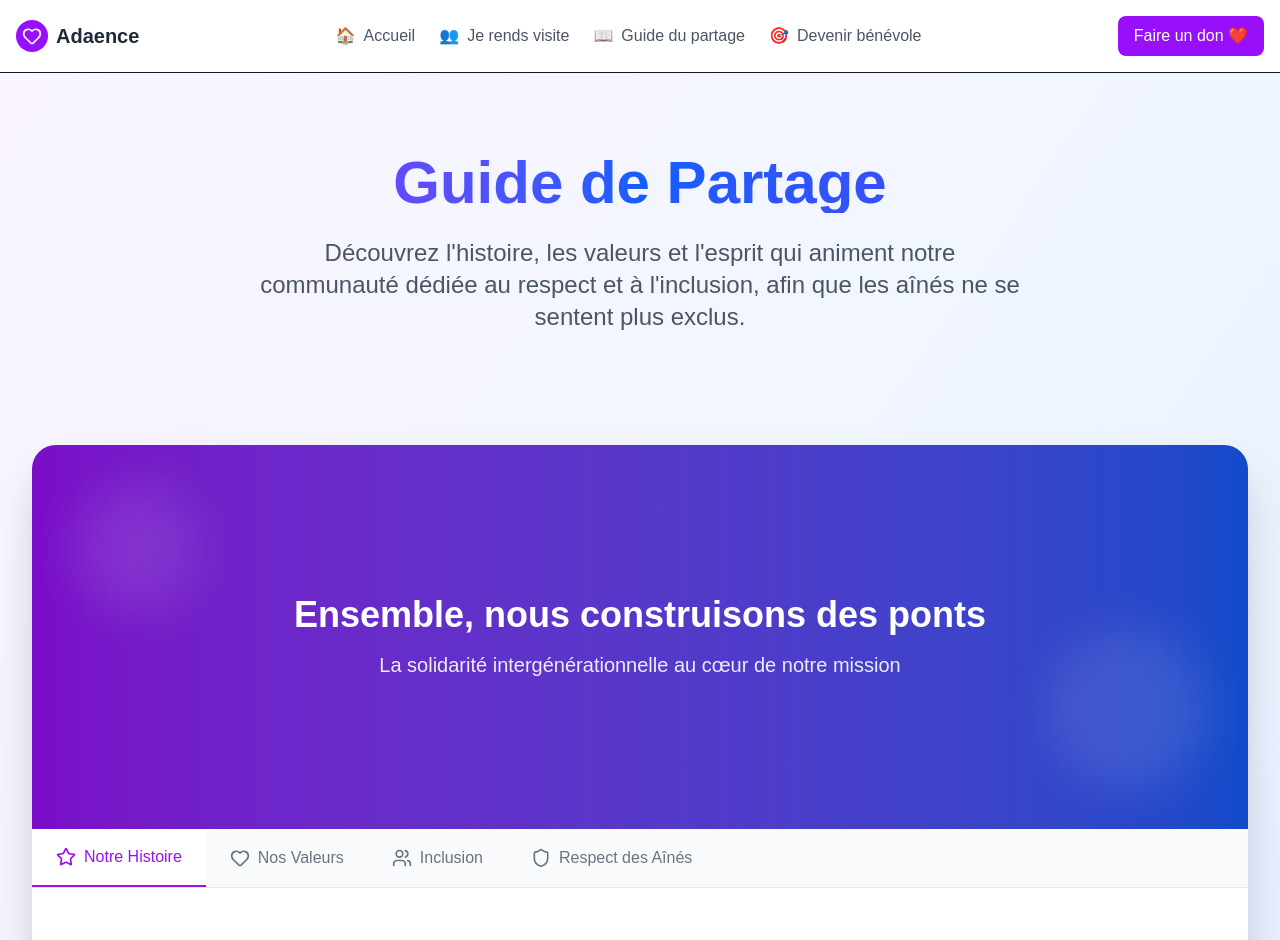
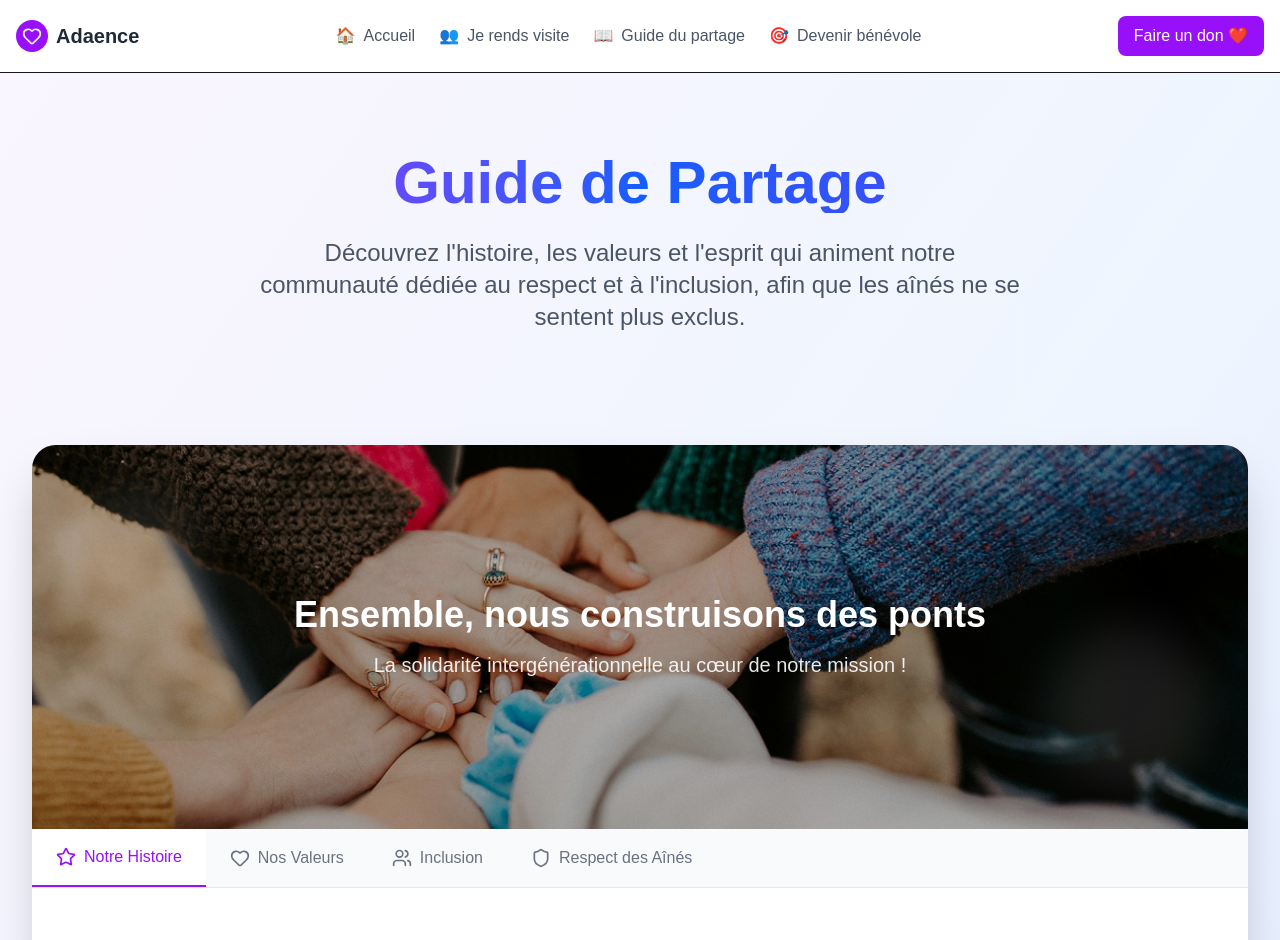
Before and after one commit to Marinegrn/ADAENCE_MVP, a Next.js app in the folder adaence-frontend/: page /guide in a window 1280 px wide. Shown: the top 940 px of the page. Built offline with nearby package versions, Linux system fonts and the light colour scheme.

Commit message:
update : add pictures

```diff
--- a/adaence-frontend/src/app/guide/page.js
+++ b/adaence-frontend/src/app/guide/page.js
@@ -56,11 +56,18 @@ const GuidePage = () => {
         <div className="bg-white rounded-3xl shadow-2xl overflow-hidden">
 
           {/* Hero Image Section */}
-          <div className="relative h-96 bg-gradient-to-r from-purple-600 to-blue-600 flex items-center justify-center overflow-hidden">
+          <div
+          className="relative h-96 flex items-center justify-center overflow-hidden bg-cover bg-center"
+          style={{
+              backgroundImage: "url('/assets/sharing.jpg')",
+              backgroundPosition: "50% 65%", // horizontal 50%, vertical 50%
+              backgroundSize: "cover",
+            }}
+          >
             <div className="absolute inset-0 bg-black/20"></div>
             <div className="relative z-10 text-center text-white px-4">
               <h2 className="text-4xl font-bold mb-4">Ensemble, nous construisons des ponts</h2>
-              <p className="text-xl opacity-90">La solidarité intergénérationnelle au cœur de notre mission</p>
+              <p className="text-xl opacity-90">La solidarité intergénérationnelle au cœur de notre mission !</p>
             </div>
             {/* Decorative elements */}
             <div className="absolute top-10 left-10 w-32 h-32 bg-white/10 rounded-full blur-xl"></div>
--- a/adaence-frontend/src/app/page.js
+++ b/adaence-frontend/src/app/page.js
@@ -52,7 +52,13 @@ const AdaenceLandingPage = () => {
       {/* Hero Section */}
       <section className="relative bg-gradient-to-r from-gray-900 to-gray-700 text-white" aria-label="Section accueil">
         <div className="absolute inset-0 bg-black bg-opacity-50" aria-hidden="true"></div>
-        <div className="relative max-w-7xl mx-auto px-4 py-24 text-center">
+        <div
+        className="relative max-w-7xl mx-auto px-4 py-24 text-center"
+        style={{
+          backgroundImage: "url('/assets/homepage.jpg')",
+          backgroundPosition: "50% 65%", // horizontal 50%, vertical 50%
+          backgroundSize: "cover",
+        }}>
           <h1 className="text-5xl md:text-6xl font-bold mb-6 tracking-tight">
             RÉTABLISSONS LES LIENS
           </h1>
```
